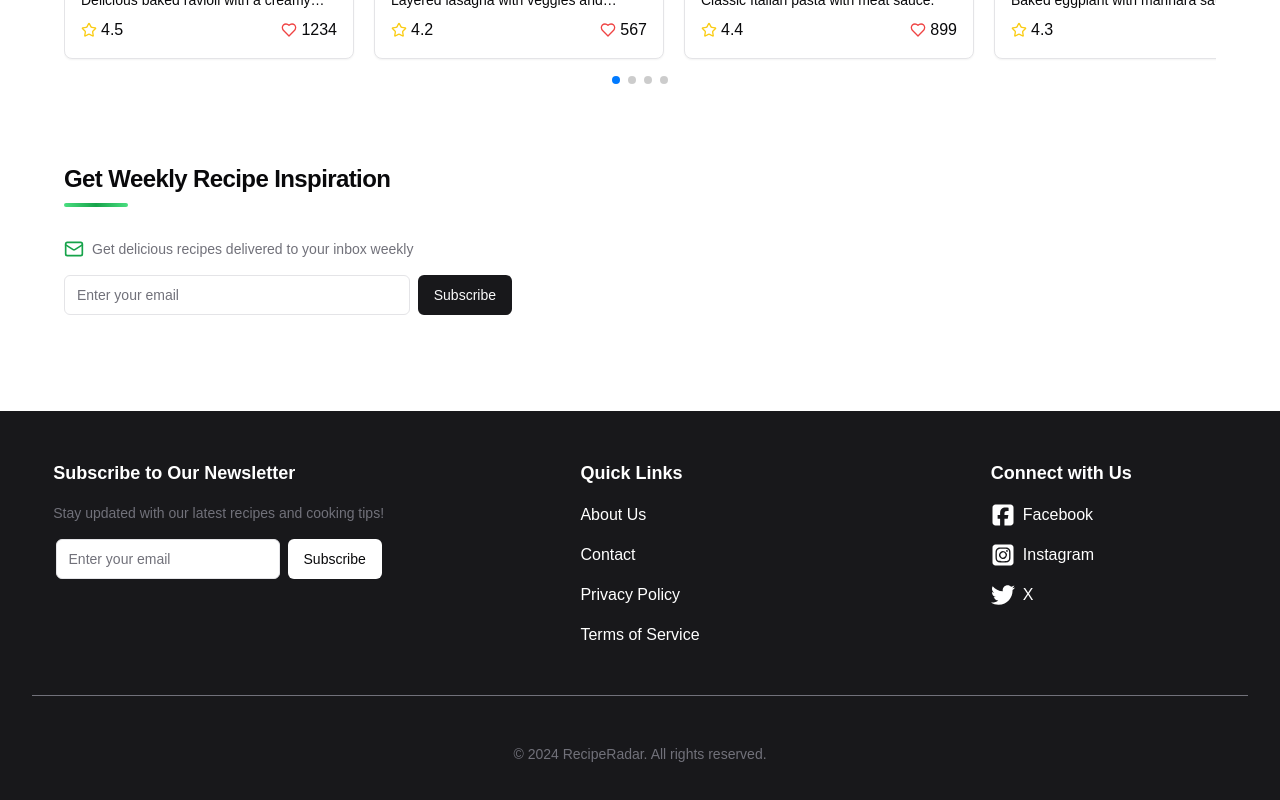
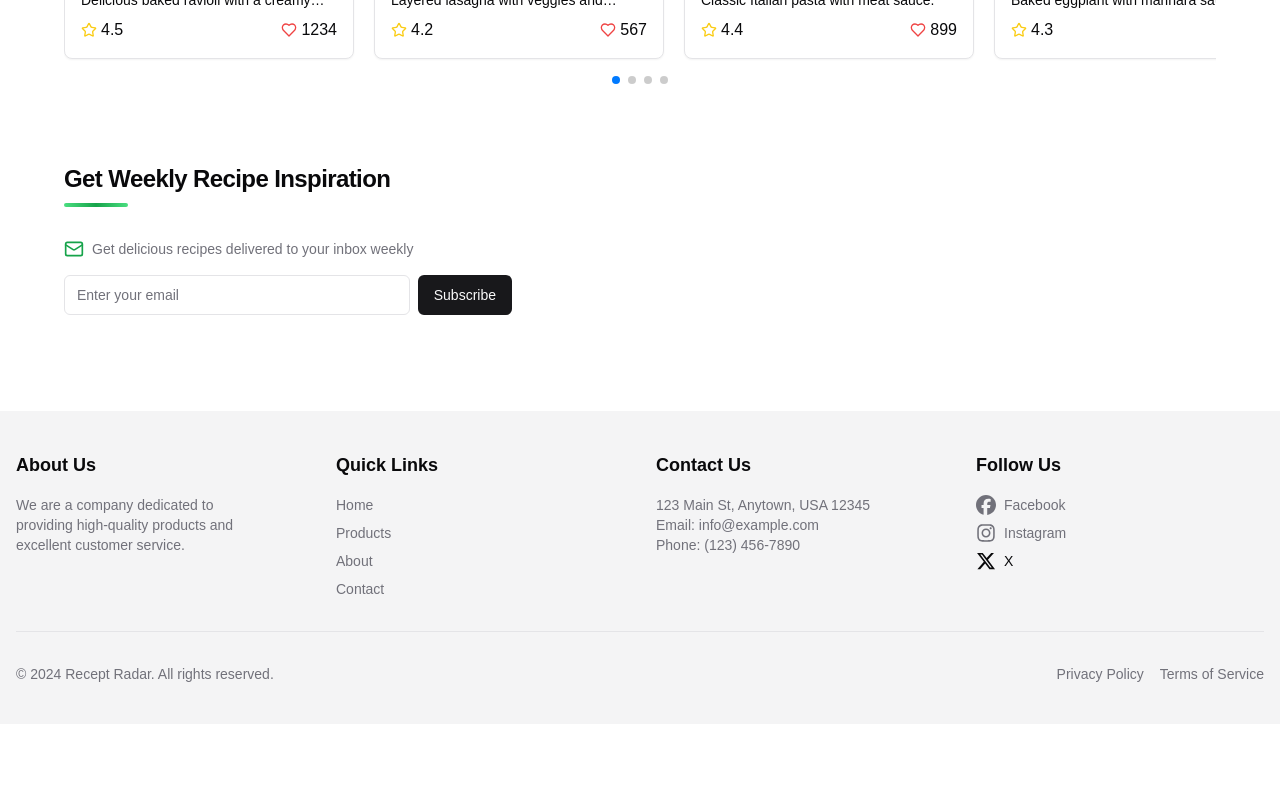
Before and after one commit to JacobssonEmil/recipe-radar, a Next.js app: page / in a window 1280 px wide. Shown: the part 1377-2177 px from the top of the page. After the commit the page ends 2101 px from the top, so only its background shows below. Built offline with nearby package versions, Linux system fonts and the light colour scheme.

Commit message:
Update footer design.

```diff
--- a/src/components/footer.tsx
+++ b/src/components/footer.tsx
@@ -1,123 +1,116 @@
-import { Input } from "@/components/ui/input";
-import { Button } from "@/components/ui/button";
-import {
-  FaSquareFacebook,
-  FaSquareInstagram,
-  FaTwitter,
-} from "react-icons/fa6";
-import Link from "next/link";
+import { FaFacebook, FaInstagram, FaXTwitter } from "react-icons/fa6";
+
+import { Separator } from "@/components/ui/separator";
 
 export default function Footer() {
   return (
-    <footer className="bg-secondary-foreground dark:bg-background mt-24 dark:border-t dark:border-muted-foreground">
-      <div className="container mx-auto px-4 sm:px-6 lg:px-8 py-12 md:py-12">
-        <div className="grid grid-cols-1 md:grid-cols-3 gap-12 justify-items-start md:justify-items-center">
-          {/* Newsletter Column */}
-          <div className="space-y-4 text-left md:text-left">
-            <h3 className="text-lg font-semibold text-background dark:text-foreground">
-              Subscribe to Our Newsletter
-            </h3>
-            <p className="text-sm text-muted-foreground ">
-              Stay updated with our latest recipes and cooking tips!
+    <footer className="bg-muted text-foreground mt-24">
+      <div className="container mx-auto px-4 py-10">
+        <div className="grid grid-cols-1 gap-8 md:grid-cols-4">
+          <div>
+            <h3 className="mb-4 text-lg font-semibold ">About Us</h3>
+            <p className="text-sm text-muted-foreground mr-8">
+              We are a company dedicated to providing high-quality products and
+              excellent customer service.
             </p>
-            <form className="flex space-x-2 justify-start md:justify-center ">
-              <Input
-                type="email"
-                placeholder="Enter your email"
-                className="max-w-56 dark:bg-foreground"
-              />
-              <Button
-                type="submit"
-                variant="secondary"
-                className="bg-background text-foreground dark:bg-foreground dark:text-background"
-              >
-                Subscribe
-              </Button>
-            </form>
           </div>
-
-          {/* Quick Links Column */}
-          <div className="space-y-4 text-left md:text-left ">
-            <h3 className="text-lg font-semibold text-background dark:text-foreground">
-              Quick Links
-            </h3>
-            <ul className="flex flex-col gap-4 text-background dark:text-foreground">
+          <div>
+            <h3 className="mb-4 text-lg font-semibold">Quick Links</h3>
+            <ul className="space-y-2 text-sm">
               <li>
-                <Link href="/">
-                  <p className="cursor-pointer relative inline-block before:absolute before:left-0 before:bottom-0 before:h-[2px] before:w-0 before:bg-primary before:transition-all before:duration-300 hover:before:w-full">
-                    About Us
-                  </p>
-                </Link>
+                <a
+                  href="#"
+                  className="text-muted-foreground hover:text-foreground"
+                >
+                  Home
+                </a>
               </li>
               <li>
-                <Link href="/">
-                  <p className="cursor-pointer relative inline-block before:absolute before:left-0 before:bottom-0 before:h-[2px] before:w-0 before:bg-primary before:transition-all before:duration-300 hover:before:w-full">
-                    Contact
-                  </p>
-                </Link>
+                <a
+                  href="#"
+                  className="text-muted-foreground hover:text-foreground"
+                >
+                  Products
+                </a>
               </li>
               <li>
-                <Link href="/">
-                  <p className="cursor-pointer relative inline-block before:absolute before:left-0 before:bottom-0 before:h-[2px] before:w-0 before:bg-primary before:transition-all before:duration-300 hover:before:w-full">
-                    Privacy Policy
-                  </p>
-                </Link>
+                <a
+                  href="#"
+                  className="text-muted-foreground hover:text-foreground"
+                >
+                  About
+                </a>
               </li>
               <li>
-                <Link href="/">
-                  <p className="cursor-pointer relative inline-block before:absolute before:left-0 before:bottom-0 before:h-[2px] before:w-0 before:bg-primary before:transition-all before:duration-300 hover:before:w-full">
-                    Terms of Service
-                  </p>
-                </Link>
+                <a
+                  href="#"
+                  className="text-muted-foreground hover:text-foreground"
+                >
+                  Contact
+                </a>
               </li>
             </ul>
           </div>
-
-          {/* Connect with Us Column */}
-          <div className="space-y-4 text-left md:text-left text-background dark:text-foreground">
-            <h3 className="text-lg font-semibold">Connect with Us</h3>
-            <div className="flex flex-col gap-4">
-              <Link
-                target="_blank"
-                href="https://www.facebook.com/"
-                className="flex flex-row justify-start "
-              >
-                <FaSquareFacebook className="w-6 h-6" />
-                <p className="ml-2 cursor-pointer relative inline-block before:absolute before:left-0 before:bottom-0 before:h-[2px] before:w-0 before:bg-primary before:transition-all before:duration-300 hover:before:w-full">
+          <div>
+            <h3 className="mb-4 text-lg font-semibold">Contact Us</h3>
+            <address className="text-sm text-muted-foreground not-italic">
+              <p>123 Main St, Anytown, USA 12345</p>
+              <p>Email: info@example.com</p>
+              <p>Phone: (123) 456-7890</p>
+            </address>
+          </div>
+          <div>
+            <h3 className="mb-4 text-lg font-semibold">Follow Us</h3>
+            <ul className="space-y-2 text-sm">
+              <li>
+                <a
+                  href="#"
+                  className="text-muted-foreground hover:text-foreground flex"
+                >
+                  <FaFacebook size={20} className="mr-2" />
                   Facebook
-                </p>
-              </Link>
-
-              <Link
-                target="_blank"
-                href="https://www.instagram.com/"
-                className="flex flex-row justify-start "
-              >
-                <FaSquareInstagram className="w-6 h-6" />
-                <p className="ml-2 cursor-pointer relative inline-block before:absolute before:left-0 before:bottom-0 before:h-[2px] before:w-0 before:bg-primary before:transition-all before:duration-300 hover:before:w-full">
+                </a>
+              </li>
+              <li>
+                <a
+                  href="#"
+                  className="text-muted-foreground hover:text-foreground flex"
+                >
+                  <FaInstagram size={20} className="mr-2" />
                   Instagram
-                </p>
-              </Link>
-
-              <Link
-                target="_blank"
-                href="https://x.com/?lang=sv"
-                className="flex flex-row justify-start"
-              >
-                <FaTwitter className="w-6 h-6" />
-                <p className="ml-2 cursor-pointer relative inline-block before:absolute before:left-0 before:bottom-0 before:h-[2px] before:w-0 before:bg-primary before:transition-all before:duration-300 hover:before:w-full">
-                  X
-                </p>
-              </Link>
-            </div>
+                </a>
+              </li>
+              <li>
+                <a
+                  href="#"
+                  className="tex
+                  t-muted-foreground hover:text-foreground flex"
+                >
+                  <FaXTwitter size={20} className="mr-2" />X
+                </a>
+              </li>
+            </ul>
           </div>
         </div>
-
-        {/* Copyright */}
-        <div className="mt-8 pt-8 md:mt-12 md:pt-12 border-t border-muted-foreground text-center text-sm text-muted-foreground">
-          <p>
-            &copy; {new Date().getFullYear()} RecipeRadar. All rights reserved.
+        <Separator className="my-8" />
+        <div className="flex flex-col items-center justify-between gap-4 md:flex-row">
+          <p className="text-sm text-muted-foreground">
+            © 2024 Recept Radar. All rights reserved.
           </p>
+          <div className="flex space-x-4">
+            <a
+              href="#"
+              className="text-sm text-muted-foreground hover:text-foreground"
+            >
+              Privacy Policy
+            </a>
+            <a
+              href="#"
+              className="text-sm text-muted-foreground hover:text-foreground"
+            >
+              Terms of Service
+            </a>
+          </div>
         </div>
       </div>
     </footer>
--- a/src/components/home/featured-carousel.tsx
+++ b/src/components/home/featured-carousel.tsx
@@ -9,7 +9,6 @@ import { Badge } from "../ui/badge";
 import { FaFireAlt } from "react-icons/fa";
 import { Clock } from "lucide-react";
 import { Avatar, AvatarFallback, AvatarImage } from "@/components/ui/avatar";
-import { Button } from "../ui/button";
 import Link from "next/link";
 import Autoplay from "embla-carousel-autoplay";
 
```
